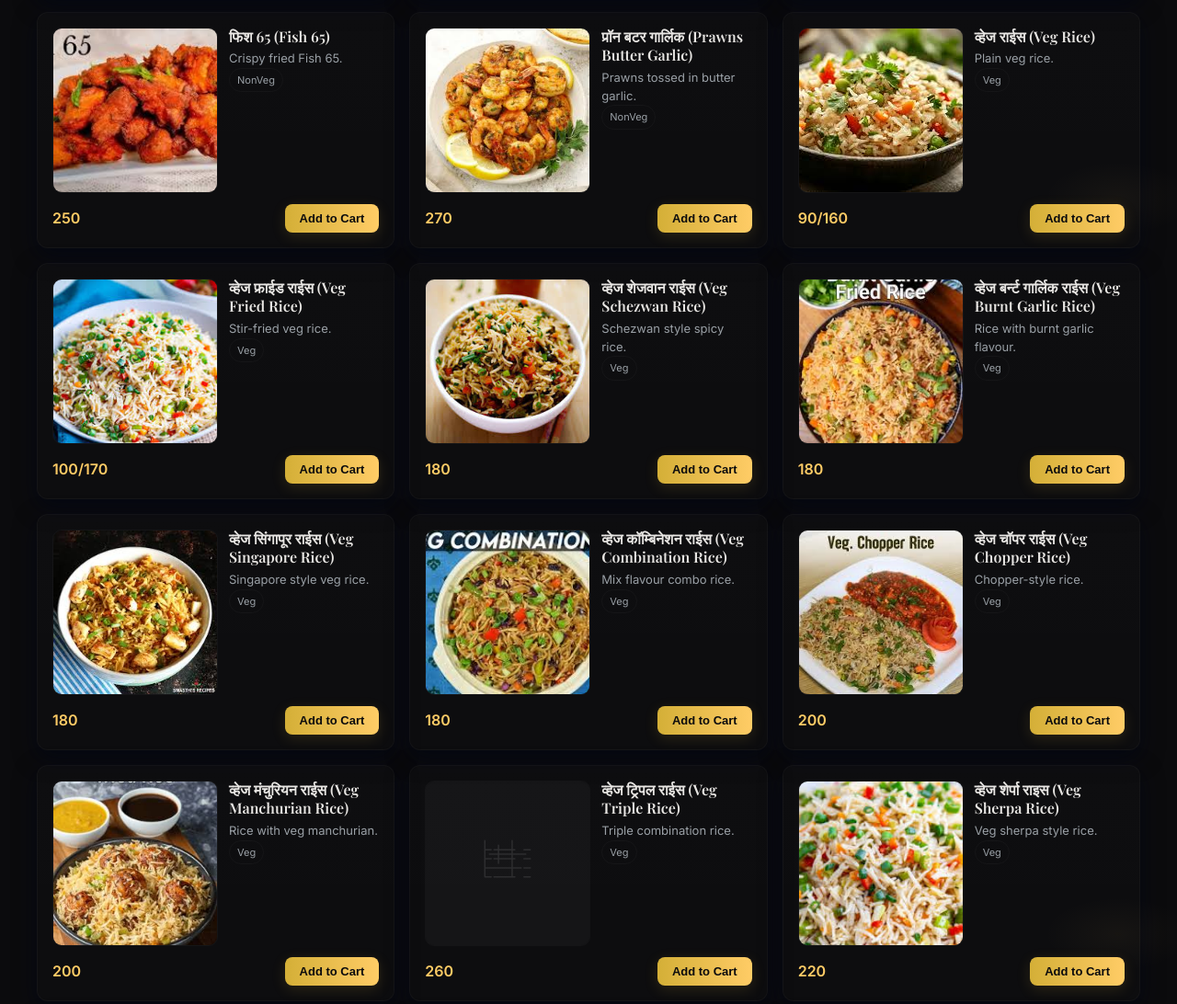
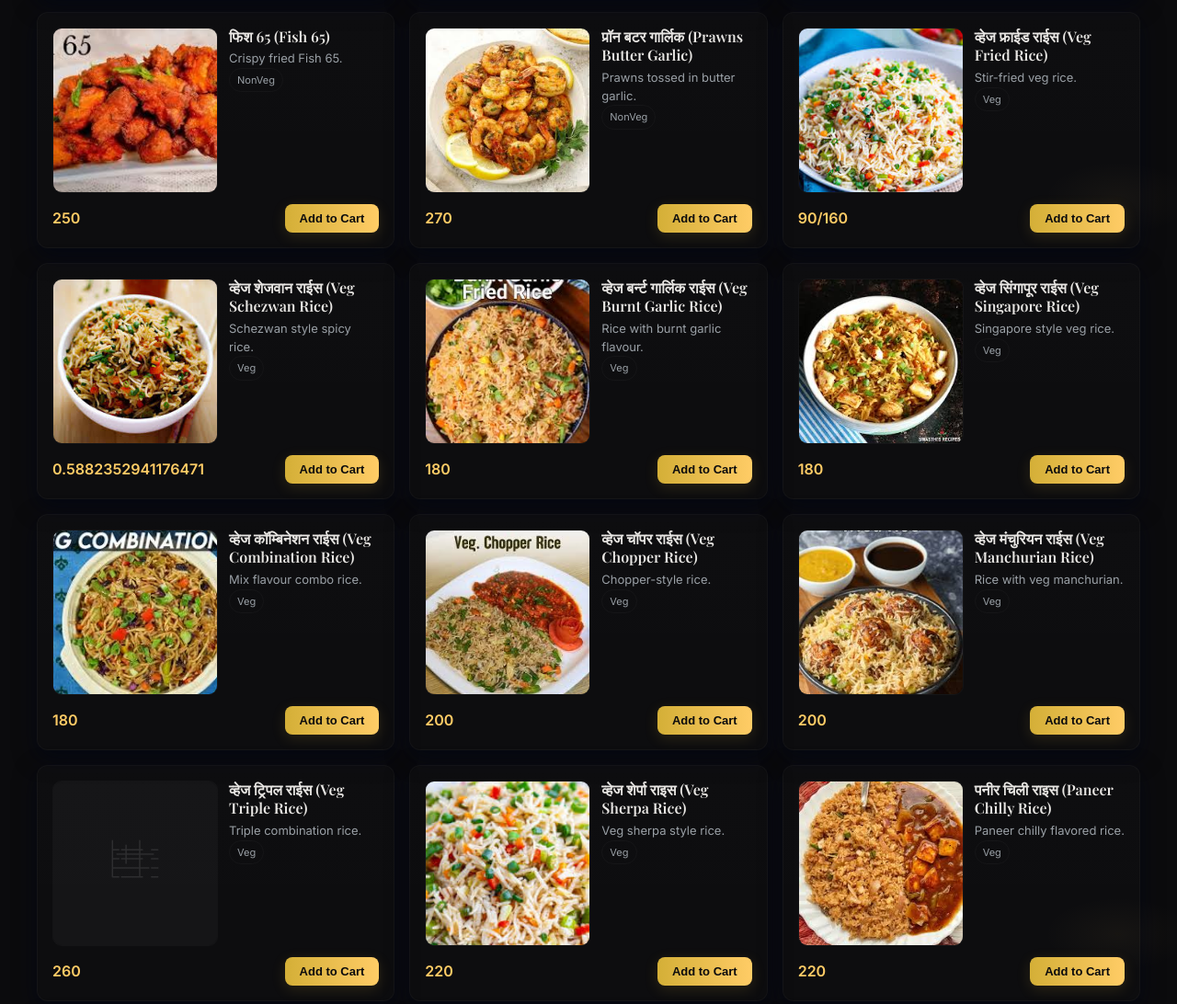
Before and after one commit to MenuSpeak/Hotel-FoodBoy, a plain HTML site: page index.html in a window 1280 px wide. Shown: the part 5304-6396 px from the top of the page at 92% size. Drawn offline with nearby package versions, Linux system fonts and the light colour scheme.

Commit message:
Update index.html

```diff
--- a/index.html
+++ b/index.html
@@ -1330,9 +1330,8 @@
 {"id":52,"cat":"NONVEG_STARTER","name":"फिश 65 (Fish 65)","price":250,"desc":"Crispy fried Fish 65.","tags":["NonVeg"],"img":"img/fish-65.jpeg"},
 {"id":53,"cat":"NONVEG_STARTER","name":"प्रॉन बटर गार्लिक (Prawns Butter Garlic)","price":270,"desc":"Prawns tossed in butter garlic.","tags":["NonVeg"],"img":"img/prawns-butter-garlic.jpeg"},
 
-{"id":54,"cat":"VEG_RICE","name":"व्हेज राईस (Veg Rice)","price":"90/160","desc":"Plain veg rice.","tags":["Veg"],"img":"img/veg-rice.jpeg"},
-{"id":55,"cat":"VEG_RICE","name":"व्हेज फ्राईड राईस (Veg Fried Rice)","price":"100/170","desc":"Stir-fried veg rice.","tags":["Veg"],"img":"img/veg-fried-rice.jpeg"},
-{"id":56,"cat":"VEG_RICE","name":"व्हेज शेजवान राईस (Veg Schezwan Rice)","price":180,"desc":"Schezwan style spicy rice.","tags":["Veg"],"img":"img/veg-schezwan-rice.jpeg"},
+{"id":55,"cat":"VEG_RICE","name":"व्हेज फ्राईड राईस (Veg Fried Rice)","price":"90/160","desc":"Stir-fried veg rice.","tags":["Veg"],"img":"img/veg-fried-rice.jpeg"},
+{"id":56,"cat":"VEG_RICE","name":"व्हेज शेजवान राईस (Veg Schezwan Rice)","price":100/170,"desc":"Schezwan style spicy rice.","tags":["Veg"],"img":"img/veg-schezwan-rice.jpeg"},
 {"id":57,"cat":"VEG_RICE","name":"व्हेज बर्न्ट गार्लिक राईस (Veg Burnt Garlic Rice)","price":180,"desc":"Rice with burnt garlic flavour.","tags":["Veg"],"img":"img/veg-burnt-garlic-rice.jpeg"},
 {"id":58,"cat":"VEG_RICE","name":"व्हेज सिंगापूर राईस (Veg Singapore Rice)","price":180,"desc":"Singapore style veg rice.","tags":["Veg"],"img":"img/veg-singapore-rice.jpeg"},
 {"id":59,"cat":"VEG_RICE","name":"व्हेज कॉम्बिनेशन राईस (Veg Combination Rice)","price":180,"desc":"Mix flavour combo rice.","tags":["Veg"],"img":"img/veg-combination-rice.jpeg"},
@@ -1340,7 +1339,8 @@
 {"id":61,"cat":"VEG_RICE","name":"व्हेज मंचुरियन राईस (Veg Manchurian Rice)","price":200,"desc":"Rice with veg manchurian.","tags":["Veg"],"img":"img/veg-manchurian-rice.jpeg"},
 {"id":62,"cat":"VEG_RICE","name":"व्हेज ट्रिपल राईस (Veg Triple Rice)","price":260,"desc":"Triple combination rice.","tags":["Veg"],"img":"img/veg-triple-rice.jpeg"},
 {"id":63,"cat":"VEG_RICE","name":"व्हेज शेर्पा राइस (Veg Sherpa Rice)","price":220,"desc":"Veg sherpa style rice.","tags":["Veg"],"img":"img/veg-sherpa-rice.jpeg"},
-{"id":64,"cat":"VEG_RICE","name":"पनीर चिली राइस (Paneer Chilly Rice)","price":"100/180","desc":"Paneer chilly flavored rice.","tags":["Veg"],"img":"img/paneer-chilly-rice.jpeg"},
+{"id":64,"cat":"VEG_RICE","name":"पनीर चिली राइस (Paneer Chilly Rice)","price":"220","desc":"Paneer chilly flavored rice.","tags":["Veg"],"img":"img/paneer-chilly-rice.jpeg"},
+{"id":54,"cat":"VEG_RICE","name":"पनीर फ्राईड राईस (Paneer Fried Rice)","price":"100/180","desc":"Plain veg rice.","tags":["Veg"],"img":"img/veg-rice.jpeg"},
 {"id":65,"cat":"VEG_RICE","name":"पनीर शेजवान राइस (Paneer Schezwan Rice)","price":"110/190","desc":"Paneer schezwan flavored rice.","tags":["Veg"],"img":"img/paneer-schezwan-rice.jpeg"},
 {"id":66,"cat":"VEG_RICE","name":"पनीर कॉम्बिनेशन राइस (Paneer Combination Rice)","price":200,"desc":"Paneer combination rice.","tags":["Veg"],"img":"img/paneer-combination-rice.jpeg"},
 {"id":67,"cat":"VEG_RICE","name":"पनीर मंचुरियन राइस (Paneer Manchurian Rice)","price":220,"desc":"Paneer manchurian flavored rice.","tags":["Veg"],"img":"img/paneer-manchurian-rice.jpeg"},
@@ -1358,7 +1358,7 @@
 {"id":78,"cat":"Veg Noodles","name":"व्हेज ट्रिपल नूडल्स (Veg Triple Noodles)","price":"₹260","desc":"Triple-style noodles with gravy & rice mix.","tags":["Veg","Triple"],"img":"img/veg-triple-noodles.jpeg"},
 {"id":79,"cat":"Veg Noodles","name":"व्हेज शेर्पा नूडल्स (Veg Sherpa Noodles)","price":"₹220","desc":"Sherpa-style flavorful veg noodles.","tags":["Veg","Noodles"],"img":"img/veg-sherpa-noodles.jpeg"},
 {"id":80,"cat":"Veg Noodles","name":"पनीर चिली नूडल्स (Paneer Chilly Noodles)","price":"₹100/₹180","desc":"Paneer chilli tossed with noodles.","tags":["Veg","Paneer","Noodles"],"img":"img/paneer-chilly-noodles.jpeg"},
-{"id":81,"cat":"Veg Noodles","name":"पनीर नूडल्स (Paneer Noodles)","price":"₹200","desc":"Soft paneer cubes mixed with noodles.","tags":["Veg","Paneer"],"img":"img/paneer-noodles.jpeg"},
+{"id":81,"cat":"Veg Noodles","name":"पनीर नूडल्स (Paneer Noodles)","price":"₹100/180","desc":"Soft paneer cubes mixed with noodles.","tags":["Veg","Paneer"],"img":"img/paneer-noodles.jpeg"},
 {"id":82,"cat":"Veg Noodles","name":"पनीर शेजवान नूडल्स (Paneer Schezwan Noodles)","price":"₹110/₹190","desc":"Paneer noodles in spicy Schezwan sauce.","tags":["Veg","Paneer","Noodles","Schezwan"],"img":"img/paneer-schezwan-noodles.jpeg"},
 {"id":83,"cat":"Veg Noodles","name":"व्हेज चॉपर नूडल्स (Veg Chopper Noodles)","price":"₹180","desc":"Finely chopped veg tossed with noodles.","tags":["Veg","Noodles"],"img":"img/veg-chopper-noodles.jpeg"},
 {"id":84,"cat":"Veg Noodles","name":"पनीर ब्रंट गार्लिक नूडल्स (Paneer Burnt Garlic Noodles)","price":"₹200","desc":"Burnt garlic flavour with paneer & noodles.","tags":["Veg","Paneer","Garlic"],"img":"img/paneer-burnt-garlic-noodles.jpeg"},
@@ -1372,7 +1372,7 @@
 {"id":91,"cat":"Non Veg Rice","name":"थाऊजंड राईस (Chi Thousand Rice)","price":"₹250","desc":"Special thousand-style chicken rice.","tags":["Chicken","Rice"],"img":"img/chi-thousand-rice.jpeg"},
 {"id":92,"cat":"Non Veg Rice","name":"चिकन ट्रिपल राईस (Chicken Triple Rice)","price":"₹230","desc":"Triple-style chicken rice with gravy.","tags":["Chicken","Rice","Triple"],"img":"img/chicken-triple-rice.jpeg"},
 {"id":93,"cat":"Non Veg Rice","name":"एग फ्राईड राईस (Egg Fried Rice)","price":"₹100/₹180","desc":"Fried rice with scrambled eggs.","tags":["Egg","Rice"],"img":"img/egg-fried-rice.jpeg"},
-{"id":94,"cat":"Non Veg Rice","name":"एग शेजवान राईस (Egg Schezwan Rice)","price":"₹150","desc":"Egg fried rice in spicy Schezwan sauce.","tags":["Egg","Rice","Schezwan"],"img":"img/egg-schezwan-rice.jpeg"},
+{"id":94,"cat":"Non Veg Rice","name":"एग शेजवान राईस (Egg Schezwan Rice)","price":"₹110/190","desc":"Egg fried rice in spicy Schezwan sauce.","tags":["Egg","Rice","Schezwan"],"img":"img/egg-schezwan-rice.jpeg"},
 {"id":95,"cat":"Non Veg Rice","name":"एग ट्रिपल राईस (Egg Triple Rice)","price":"₹220","desc":"Egg triple rice with gravy combo.","tags":["Egg","Rice","Triple"],"img":"img/egg-triple-rice.jpeg"},
 {"id":96,"cat":"Non Veg Rice","name":"चिकन चॉपर राईस / Chicken Chopper Rice","price":"₹250","desc":"Spicy chicken chopper fried rice.","tags":["Non-Veg","Chinese"],"img":"img/chicken-chopper-rice.jpeg"},
 {"id":97,"cat":"Non Veg Rice","name":"चिकन चॉप राईस / Chicken Chop Rice","price":"₹240","desc":"Chicken fried rice topped with crispy chicken chop.","tags":["Non-Veg","Chinese"],"img":"img/chicken-chop-rice.jpeg"},
@@ -1391,8 +1391,8 @@
 {"id":109,"cat":"Non Veg Noodles","name":"चिकन ट्रिपल नूडल्स (Chicken Triple Noodles)","price":"₹230","desc":"Triple combination chicken noodles.","tags":["Chicken","Triple"],"img":"img/chicken-triple-noodles.jpeg"},
 {"id":110,"cat":"Non Veg Noodles","name":"चिकन ब्रंट गार्लिक नूडल्स (Chicken Burnt Garlic Noodles)","price":"₹210","desc":"Burnt garlic flavored chicken noodles.","tags":["Chicken","Garlic"],"img":"img/chicken-burnt-garlic-noodles.jpeg"},
 {"id":111,"cat":"Non Veg Noodles","name":"चिकन सिंगापूर नूडल्स (Chicken Singapore Noodles)","price":"₹180","desc":"Singapore-style chicken noodles.","tags":["Chicken","Noodles"],"img":"img/chicken-singapore-noodles.jpeg"},
-{"id":112,"cat":"Non Veg Noodles","name":"एग हक्का नूडल्स (Egg Hakka Noodles)","price":"₹110/₹190","desc":"Egg-based Hakka noodles.","tags":["Egg","Noodles"],"img":"img/egg-hakka-noodles.jpeg"},
-{"id":113,"cat":"Non Veg Noodles","name":"एग शेजवान नूडल्स (Egg Schezwan Noodles)","price":"₹220","desc":"Egg noodles in Schezwan style.","tags":["Egg","Noodles","Schezwan"],"img":"img/egg-schezwan-noodles.jpeg"},
+{"id":112,"cat":"Non Veg Noodles","name":"एग हक्का नूडल्स (Egg Hakka Noodles)","price":"₹100/₹180","desc":"Egg-based Hakka noodles.","tags":["Egg","Noodles"],"img":"img/egg-hakka-noodles.jpeg"},
+{"id":113,"cat":"Non Veg Noodles","name":"एग शेजवान नूडल्स (Egg Schezwan Noodles)","price":"₹110/₹190","desc":"Egg noodles in Schezwan style.","tags":["Egg","Noodles","Schezwan"],"img":"img/egg-schezwan-noodles.jpeg"},
 {"id":114,"cat":"Non Veg Noodles","name":"एग ट्रिपल नूडल्स (Egg Triple Noodles)","price":"₹250","desc":"Egg triple combo noodles.","tags":["Egg","Triple"],"img":"img/egg-triple-noodles.jpeg"},
 {"id":115,"cat":"Non Veg Noodles","name":"चा चॉपर नूडल्स (Cha Chopper Noodles)","price":"₹280","desc":"Special chopped chicken noodles.","tags":["Chicken","Noodles"],"img":"img/cha-chopper-noodles.jpeg"},
 {"id":116,"cat":"Non Veg Noodles","name":"चिकन शेर्पा नूडल्स (Chicken Sherpa Noodles)","price":"₹180","desc":"Nepalese-style chicken Sherpa noodles.","tags":["Chicken","Noodles"],"img":"img/chicken-sherpa-noodles.jpeg"},
@@ -1444,9 +1444,9 @@
 {"id":159,"cat":"Indian Veg Gravy","name":"पनीर मलाई कोफ्ता (Paneer Malai Kofta)","price":"₹240","desc":"Creamy malai kofta gravy.","tags":["Paneer","Kofta"],"img":"img/paneer-malai-kofta.jpeg"},
 {"id":160,"cat":"Indian Veg Gravy","name":"काजू पनीर (Kaju Paneer)","price":"₹240","desc":"Paneer cooked with cashew gravy.","tags":["Paneer","Kaju"],"img":"img/kaju-paneer.jpeg"},
 {"id":161,"cat":"Indian Veg Gravy","name":"पनीर मशरूम (Paneer Mushroom)","price":"₹240","desc":"Paneer with mushroom gravy.","tags":["Paneer","Mushroom"],"img":"img/paneer-mushroom.jpeg"},
-{"id":162,"cat":"Indian Veg Gravy","name":"व्हेज हांडी (Veg Handi)","price":"₹240","desc":"Handi-style veg gravy.","tags":["Veg"],"img":"img/veg-handi.jpeg"},
-{"id":163,"cat":"Indian Veg Gravy","name":"पनीर हांडी (Paneer Handi)","price":"₹250/₹380","desc":"Paneer handi full & half.","tags":["Paneer"],"img":"img/paneer-handi.jpeg"},
-{"id":164,"cat":"Indian Veg Gravy","name":"दम आलू पंजाबी (Dum Aloo Punjabi)","price":"₹300/₹440","desc":"Punjabi-style dum aloo gravy.","tags":["Veg"],"img":"img/dum-aloo.jpeg"},
+{"id":162,"cat":"Indian Veg Gravy","name":"व्हेज हांडी (Veg Handi)","price":"₹250/₹380","desc":"Handi-style veg gravy.","tags":["Veg"],"img":"img/veg-handi.jpeg"},
+{"id":163,"cat":"Indian Veg Gravy","name":"पनीर हांडी (Paneer Handi)","price":"₹300/₹440","desc":"Paneer handi full & half.","tags":["Paneer"],"img":"img/paneer-handi.jpeg"},
+{"id":164,"cat":"Indian Veg Gravy","name":"दम आलू पंजाबी (Dum Aloo Punjabi)","price":"₹200","desc":"Punjabi-style dum aloo gravy.","tags":["Veg"],"img":"img/dum-aloo.jpeg"},
 {"id":165,"cat":"Indian Veg Gravy","name":"मशरूम मसाला (Mushroom Masala)","price":"₹200","desc":"Mushroom in spicy gravy.","tags":["Mushroom"],"img":"img/mushroom-masala.jpeg"},
 {"id":166,"cat":"Indian Veg Gravy","name":"मशरूम कढाई (Mushroom Kadai)","price":"₹300","desc":"Kadai-style mushroom gravy.","tags":["Mushroom"],"img":"img/mushroom-kadai.jpeg"},
 {"id":167,"cat":"Indian Veg Gravy","name":"पालक पनीर (Palak Paneer)","price":"₹220","desc":"Paneer cooked in spinach gravy.","tags":["Paneer","Spinach"],"img":"img/palak-paneer.jpeg"},
```
